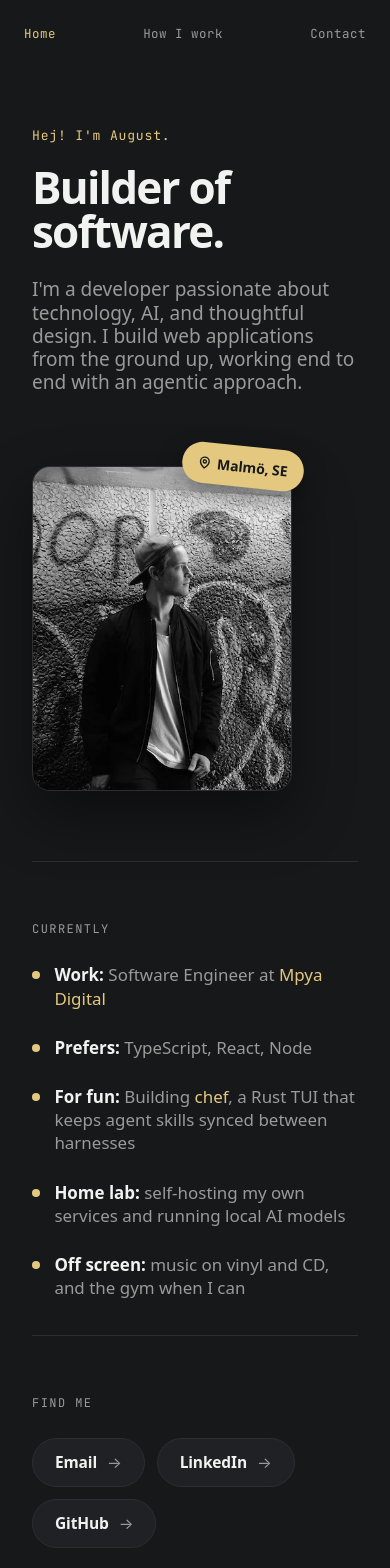
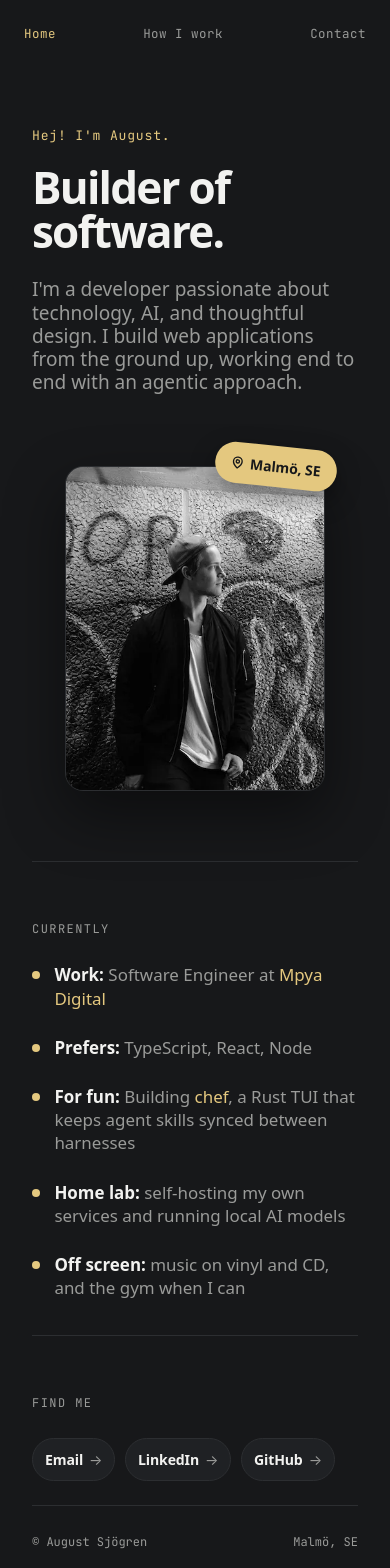
Before and after one commit to augustsjogren/portfolio, a React (Vite) app: page / in a window 390 px wide. Shown: the top 1568 px of the page. Built offline with nearby package versions, Linux system fonts and the light colour scheme.

Commit message:
Mobile: center portrait, slim chips so the Find me row fits on one line on phones

```diff
--- a/src/pages/landing.module.css
+++ b/src/pages/landing.module.css
@@ -226,6 +226,18 @@
 
 /* --- Small screens --- */
 
+@media (max-width: 480px) {
+  .landing-link-row {
+    gap: 0.6rem;
+  }
+
+  .landing-chip {
+    padding: 9px 12px;
+    font-size: 0.88rem;
+    gap: 6px;
+  }
+}
+
 @media (max-width: 820px) {
   .landing-hero {
     grid-template-columns: 1fr;
@@ -234,7 +246,7 @@
   }
 
   .landing-portrait-wrap {
-    justify-self: start;
+    justify-self: center;
   }
 
   .landing-portrait {
```
